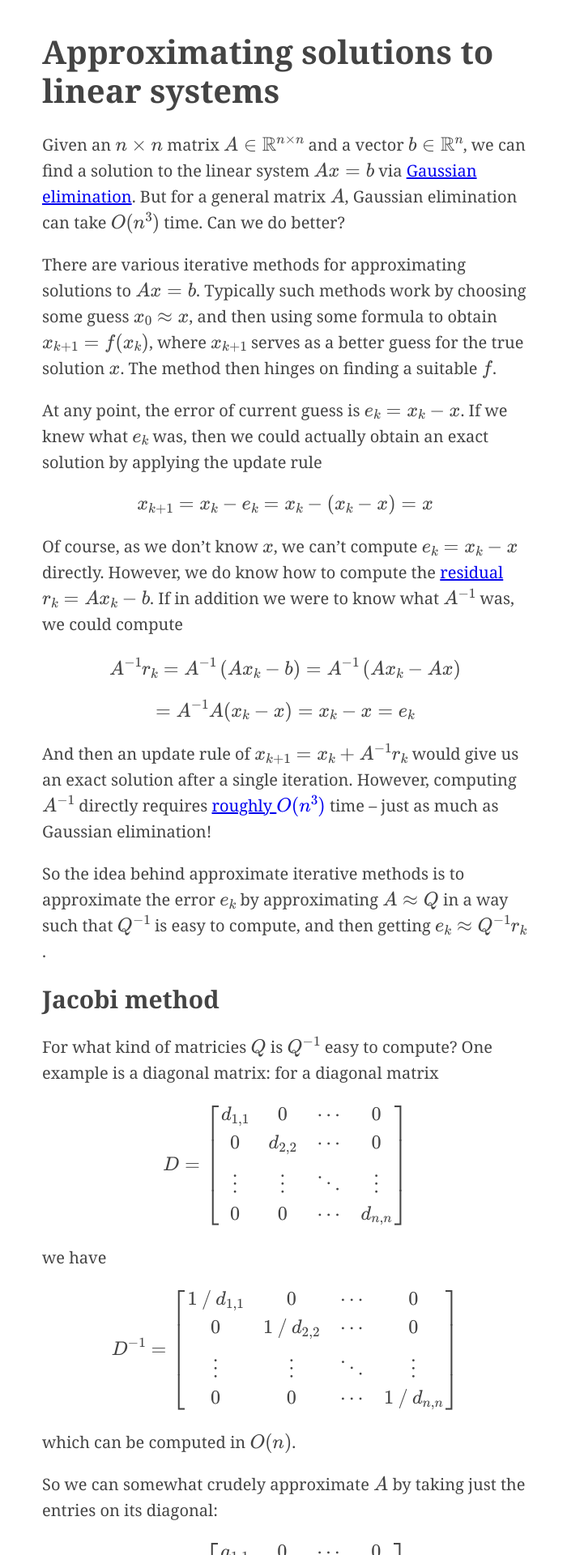
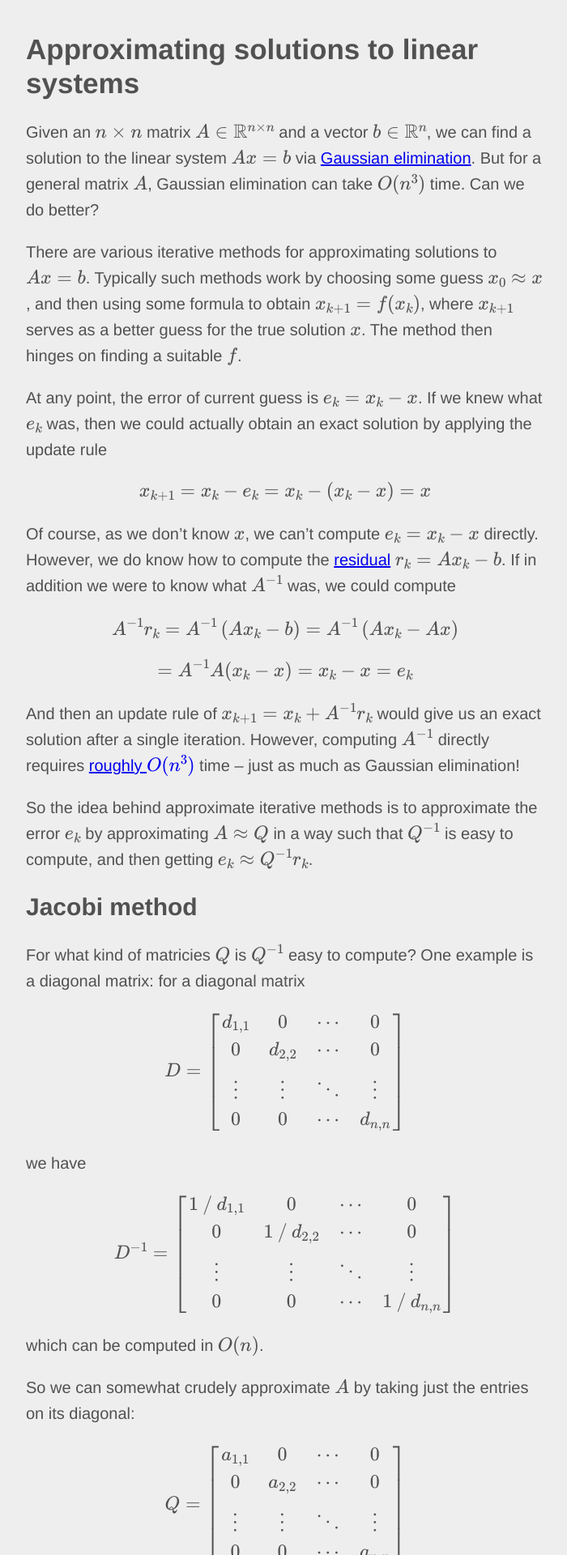
Before and after one commit to AlecBenzer/alecbenzer.github.com, a Jekyll site: the page built from _posts/2014-05-15-approximate-linear-systems.md, in a window 1280 px wide. Shown: the top 1920 px of the page at 81% size, without its empty margins (288-988 px from the left). Built offline with Jekyll 4.4.1, drawn with Linux system fonts in a browser that asks for light colours; formulas are drawn with MathJax 3.

Commit message:
style update

```diff
--- a/css/style.css
+++ b/css/style.css
@@ -1,3 +1,7 @@
+html {
+  background-color: #eee;
+}
+
 hr {
   margin-bottom: 3em;
   margin-top: 3em;
@@ -9,19 +13,28 @@ hr {
 
 img {
   max-width: 100%;
+  margin-left: auto;
+  margin-right: auto;
+  display: block;
 }
 
 
 body {
-  font-family: Georgia, serif;
+  font-family: 'Helvetica Neue', 'Helvetica', Arial, sans-serif;
   margin: 40px auto;
-  max-width: 600px;
+  max-width: 640px;
   line-height: 1.6;
   font-size: 20px;
-  color: #444;
+  color: #515151;
   padding: 0 10px;
 }
 
-h1, h2, h3 {
-  line-height:1.2;
+h1, h2, h3 { line-height:1.2; }
+h1 { font-size: 35px; }
+h2 { font-size: 30px; }
+h3 { font-size: 25px; }
+
+code {
+  font: 'Menlo', 'Consolas', 'Dejavu Sans Mono', monospace;
+  font-size: 17px;
 }
```
